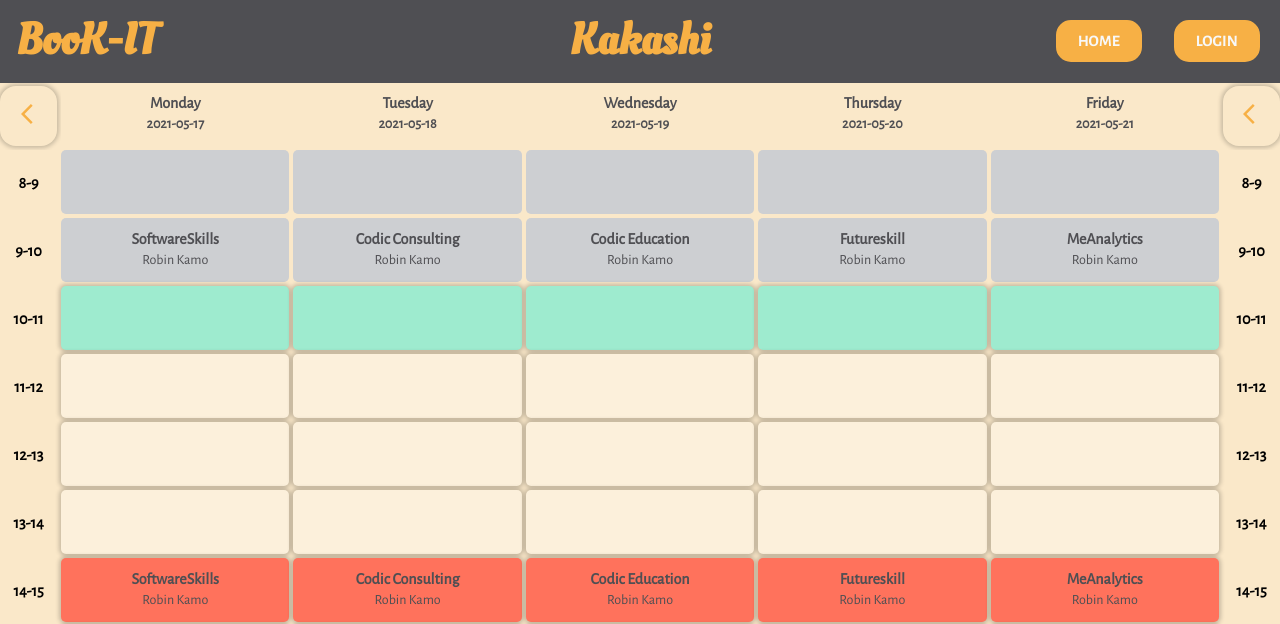
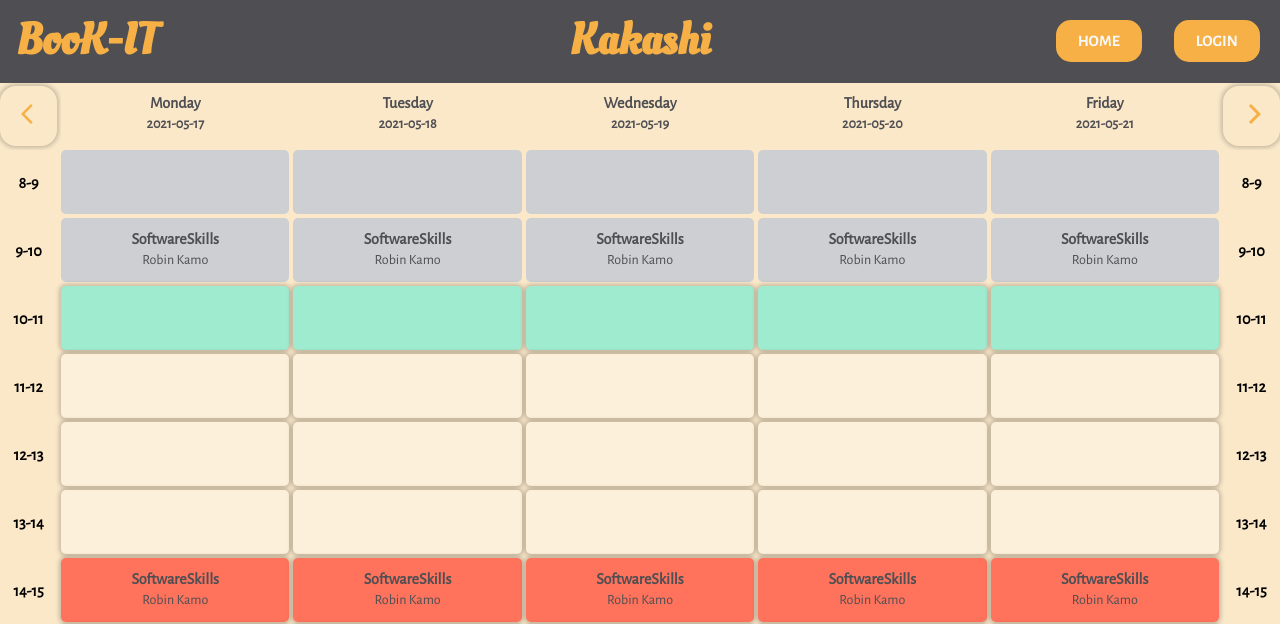
Before and after one commit to Festcommiten/BookIt, a React (Create React App) app in the folder Web/: page /home in a window 1280 px wide. Shown: the top 624 px of the page. Built offline with nearby package versions, Linux system fonts and the light colour scheme.

Commit message:
Working rendering of data per day and week
still hardcoded data from API and render of day butt the middle information ande rendering works.

```diff
--- a/Web/src/components/Week.css
+++ b/Web/src/components/Week.css
@@ -4,14 +4,3 @@
     grid-gap: 4px;
     background-color: var(--tint-yellow-3);
 }
-
-.week-column_rows {
-    display: grid;
-    grid-template-rows: repeat(6, 1fr);
-    grid-gap: 4px;
-}
-
-nav, footer {
-    /*background-color: #ff725c;*/
-    /*background-color: #9eebcf;*/
-}
--- a/Web/src/components/Week.tsx
+++ b/Web/src/components/Week.tsx
@@ -3,71 +3,48 @@ import React from 'react';
 import data from '../utils/api/data.json';
 import './Week.css';
 import ColumnRow from './Week/ColumnRow';
-import ColumnTime from './Week/ColumnTime';
+import ColumnTime, { ColumnTimeLeft, ColumnTimeRight } from './Week/ColumnTime';
 import WeekHeaderRow from './Week/WeekHeaderRow';
 
 export default function Week() {
-
-	// axios.get('data.json')
-	// 	.then(response => console.log(response.data))
-	// 	.catch(error => console.log(error))
-
-	interface SlotData {
+	interface DataSource {
+		passed_time_slot: boolean
+		id: number
 		company: string
 		booker: string
 		start_time: moment.Moment
-		end_time: moment.Moment
 	}
 
-	interface SlotDataStartTime {
-		company: string
-		booker: string
-		start_time: number
+	interface OneDayData {
+		weekday: string
+		date: string
+		datasource: Array<DataSource>
 	}
 
-	interface JsonData {
-		room: string
-		week: number
-		booking_company: string
-		booker: string
-		start_time: moment.Moment
-		end_time: moment.Moment
-	}
-
-	// console.log(data);
-	const today = moment();
-	// console.log(today.format());
-	// console.log(today.dayOfYear());
-	// console.log(today.hour());
-
-	let room: string = 'kakashi';
-	let week_number = today.week() - 1;
-	let time_slot = [
-		'8-9',
-		'9-10',
-		'10-11',
-		'11-12',
-		'12-13',
-		'13-14',
-		'14-15',
-		'15-16',
-		'16-17'
-	];
-	let start_slot = [8, 9, 10, 11, 12, 13, 14, 15, 16];
-	let week_days = [
+	let week_days: Array<string> = [
 		'Monday',
 		'Tuesday',
 		'Wednesday',
 		'Thursday',
 		'Friday'
 	];
-	let dates = [
+	let dates: Array<string> = [
 		'2021-05-17',
 		'2021-05-18',
 		'2021-05-19',
 		'2021-05-20',
 		'2021-05-21'
 	];
+	let passed_time_slot: Array<boolean> = [
+		true,
+		true,
+		true,
+		false,
+		false,
+		false,
+		false
+	];
+	let ids: Array<number> = [1, 2, 3, 4, 5, 6, 7, 8, 9];
 	let companies: Array<string> = [
 		'SoftwareSkills',
 		'Codic Consulting',
@@ -77,15 +54,95 @@ export default function Week() {
 		'GoMoGrp',
 		'VipeTech'
 	];
+	let bookers: Array<string> = [
+		'Robin Kamo',
+		'Leo Backend',
+		'Niklas på Ópsss',
+	];
+	let start_times: Array<string> =[
+		"2021-05-18T8:00:00+02:00",
+		"2021-05-18T9:00:00+02:00",
+		"2021-05-18T10:00:00+02:00",
+		"2021-05-18T11:00:00+02:00",
+		"2021-05-18T12:00:00+02:00",
+		"2021-05-18T13:00:00+02:00",
+		"2021-05-18T14:00:00+02:00",
+		"2021-05-18T15:00:00+02:00",
+		"2021-05-18T16:00:00+02:00",
+	]
+	// let oneDayData: OneDayData;
 
-	const render_time_slots = time_slot.map((slot, i) => {
-		return (
-			<div key={ i } className="pa2 ma0 item-time"><p>{ time_slot[i] }</p></div>
-		);
-	});
 
+	let start_slot = [8, 9, 10, 11, 12, 13, 14, 15, 16];
+
+	function fillOneDayData(day_index:number) {
+		let oneDayData: OneDayData = {
+			weekday: week_days[day_index],
+			date: dates[day_index],
+			datasource: []
+		};
+
+		for (let i = 0; i < start_slot.length; i++) {
+			let temp: DataSource = {
+				passed_time_slot: passed_time_slot[i],
+				id: ids[i],
+				company: companies[0],
+				booker: bookers[0],
+				start_time: moment(start_times[i])
+			};
+			oneDayData.datasource.push(temp);
+		}
+		return oneDayData;
+	}
+
+	let wholeWeekData:Array<OneDayData> = []
+
+	function makaWholeWeekData() {
+		for (let i = 0; i < 5; i++) {
+			wholeWeekData.push(fillOneDayData(i))
+		}
+	}
+	makaWholeWeekData()
+
+	// axios.get('data.json')
+	// 	.then(response => console.log(response.data))
+	// 	.catch(error => console.log(error))
+	interface SlotData {
+		company: string
+		booker: string
+		start_time: moment.Moment
+		end_time: moment.Moment
+	}
+	interface SlotDataStartTime {
+		company: string
+		booker: string
+		start_time: number
+	}
+	interface JsonData {
+		room: string
+		week: number
+		booking_company: string
+		booker: string
+		start_time: moment.Moment
+		end_time: moment.Moment
+	}
+	// console.log(data);
+	const today = moment();
+	// console.log(today.format());
+	// console.log(today.dayOfYear());
+	// console.log(today.hour());
+	let room: string = 'kakashi';
+	let week_number = today.week() - 1;
+	let time_slots = [
+		true,
+		true,
+		true,
+		false,
+		false,
+		false,
+		false
+	];
 	let monday_data: Array<SlotData> = [];
-
 	function check_for_monday_data() {
 		for (let i = 0; i < data.length; i++) {
 			if (data[i].room == room && data[i].week == week_number) {
@@ -101,12 +158,9 @@ export default function Week() {
 		}
 		// console.log(monday_data);
 	}
-
-	check_for_monday_data();
+	// check_for_monday_data();
 	let hours: Array<number> = [];
-
 	let hours_info: Array<SlotDataStartTime> = [];
-
 	function get_hours() {
 		for (let i = 0; i < monday_data.length; i++) {
 			let day = moment(dates[0]);
@@ -121,9 +175,7 @@ export default function Week() {
 			}
 		}
 	}
-
 	let controller: Array<boolean> = [];
-
 	function compare_time_slots() {
 		let index: number = 0;
 		for (let i = 0; i < start_slot.length; i++) {
@@ -135,7 +187,6 @@ export default function Week() {
 			}
 		}
 	}
-
 	function render_monday() {
 		hours = [];
 		controller = [];
@@ -159,60 +210,22 @@ export default function Week() {
 			{/*<WeekHeaderRow week_number={ week_number }/>*/ }
 
 			<div className="week-column">
-				<ColumnTime/>
-				{/*<div className="week-column_rows">
-					<div className="pa2 ma0 item">
-						<p className="primary_text">{ week_days[0] }</p>
-						<p className="secondary_text">{ dates[0] }</p>
-					</div>
-					<div className="pa2 ma0 item">0</div>
-					<div className="pa2 ma0 item">1</div>
-					<div className="pa2 ma0 item">2</div>
-					<div className="pa2 ma0 item">3</div>
-					<div className="pa2 ma0 item-red">
-						<h3 className="primary_text">Codic Education</h3>
-						<p className="secondary_text">Robin Kamo</p></div>
-					<div className="pa2 ma0 item">5</div>
-					<div className="pa2 ma0 item">6</div>
-					<div className="pa2 ma0 item">7</div>
-					<div className="pa2 ma0 item">8</div>
-				</div>*/ }
-				<ColumnRow
-					weekday={ week_days[0] }
-					date={ dates[0] }
-					isTrue={ true }
-					company={ companies[0] }
-					booker={ 'Robin Kamo' }
-					index={ 1 }/>
-				<ColumnRow
-					weekday={ week_days[1] }
-					date={ dates[1] }
-					isTrue={ true }
-					company={ companies[1] }
-					booker={ 'Robin Kamo' }
-					index={ 1 }/>
-				<ColumnRow
-					weekday={ week_days[2] }
-					date={ dates[2] }
-					isTrue={ true }
-					company={ companies[2] }
-					booker={ 'Robin Kamo' }
-					index={ 1 }/>
-				<ColumnRow
-					weekday={ week_days[3] }
-					date={ dates[3] }
-					isTrue={ true }
-					company={ companies[3] }
-					booker={ 'Robin Kamo' }
-					index={ 1 }/>
-				<ColumnRow
-					weekday={ week_days[4] }
-					date={ dates[4] }
-					isTrue={ true }
-					company={ companies[4] }
-					booker={ 'Robin Kamo' }
-					index={ 1 }/>
-				<ColumnTime/>
+				{/*<ColumnTime/>*/}
+				<ColumnTimeLeft/>
+				{
+					wholeWeekData.map((data, i) => {
+						return (
+							<ColumnRow
+								key={ i }
+								weekday={ wholeWeekData[i].weekday }
+								date={ wholeWeekData[i].date }
+								datasource={ wholeWeekData[i].datasource }
+							/>
+						)
+					})
+				}
+				<ColumnTimeRight/>
+				{/*<ColumnTime/>*/}
 			</div>
 		</div>
 	);
--- a/Web/src/components/Week/ColumnRow.css
+++ b/Web/src/components/Week/ColumnRow.css
@@ -0,0 +1,5 @@
+.week-column_rows {
+    display: grid;
+    grid-template-rows: repeat(6, 1fr);
+    grid-gap: 4px;
+}
--- a/Web/src/components/Week/ColumnRow.tsx
+++ b/Web/src/components/Week/ColumnRow.tsx
@@ -1,3 +1,4 @@
+import moment from 'moment';
 import React from 'react';
 import './ColumnRow.css';
 import {
@@ -10,38 +11,55 @@ import {
 } from './ColumnRowItem';
 
 interface DataSource {
+	passed_time_slot: boolean
+	id: number
+	company: string
+	booker: string
+	start_time: moment.Moment
+}
+
+interface OneDayData {
 	weekday: string
 	date: string
-	isTrue: boolean
-	company: string
-	booker: string
-	index: number
+	datasource: Array<DataSource>
 }
 
-function render_day_slot_column(company: string, booker: string) {
+function render_day_slot_column(ds: DataSource) {
+
+
 	return (
 		<>
 			<RenderGrey_out_slot/>
-			<RenderRedSlotPassed company={ company } booker={ booker }/>
+			<RenderRedSlotPassed company={ ds.company } booker={ ds.booker }/>
 			<RenderGreenSlot/>
 			<RenderFreeSlot/>
 			<RenderFreeSlot/>
 			<RenderFreeSlot/>
-			<RenderRedSlot company={ company } booker={ booker }/>
+			<RenderRedSlot company={ ds.company } booker={ ds.booker }/>
 			<RenderFreeSlot/>
 			<RenderFreeSlot/>
 		</>
 	);
 }
 
-export default function ColumnRow(dataSource: DataSource) {
+function unpackData(oneDayData: OneDayData) {
+	let day0: DataSource = oneDayData.datasource[0];
+	let day1: DataSource = oneDayData.datasource[1];
+	let day2: DataSource = oneDayData.datasource[2];
+	let day3: DataSource = oneDayData.datasource[3];
+	let day4: DataSource = oneDayData.datasource[4];
 
-	let {weekday, date, company, booker} = dataSource;
+
+}
+
+export default function ColumnRow(oneDayData: OneDayData) {
+
+	let {weekday, date} = oneDayData;
 
 	return (
 		<div className="week-column_rows">
 			<RenderTitle weekday={ weekday } date={ date }/>
-			{ render_day_slot_column(company, booker) }
+			{ render_day_slot_column(oneDayData.datasource[0]) }
 		</div>
 	);
 };
--- a/Web/src/components/Week/ColumnTime.tsx
+++ b/Web/src/components/Week/ColumnTime.tsx
@@ -24,9 +24,31 @@ export default function ColumnTime() {
 	return (
 		<div className="week-column_rows">
 			<div className="mt1 tc shadow-1 br4">
+				<h2>FestCommitén</h2>
+			</div>
+			{ render_time_slots }
+		</div>
+	);
+}
+
+export function ColumnTimeLeft() {
+	return (
+		<div className="week-column_rows">
+			<div className="mt1 tc shadow-1 br4">
 				<ArrowBackIosIcon className="mt3 ml2 light-brilliant-orange"/>
 			</div>
 			{ render_time_slots }
 		</div>
 	);
 }
+
+export function ColumnTimeRight() {
+	return (
+		<div className="week-column_rows">
+			<div className="mt1 tc shadow-1 br4">
+				<ArrowForwardIosIcon className="mt3 ml2 light-brilliant-orange"/>
+			</div>
+			{ render_time_slots }
+		</div>
+	);
+}
```
Also changed, not shown: Web/src/components/Week/ColumnRowItem.tsx (+0 -7 lines).
